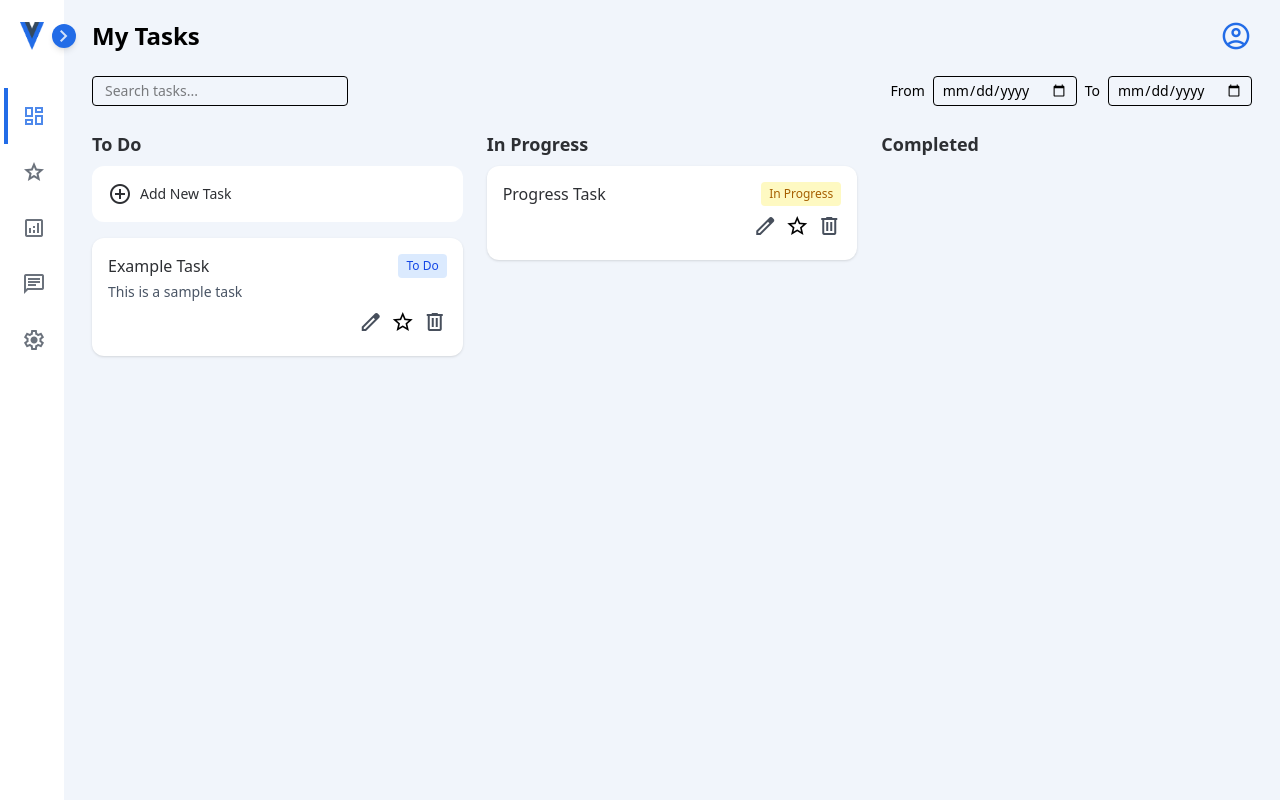
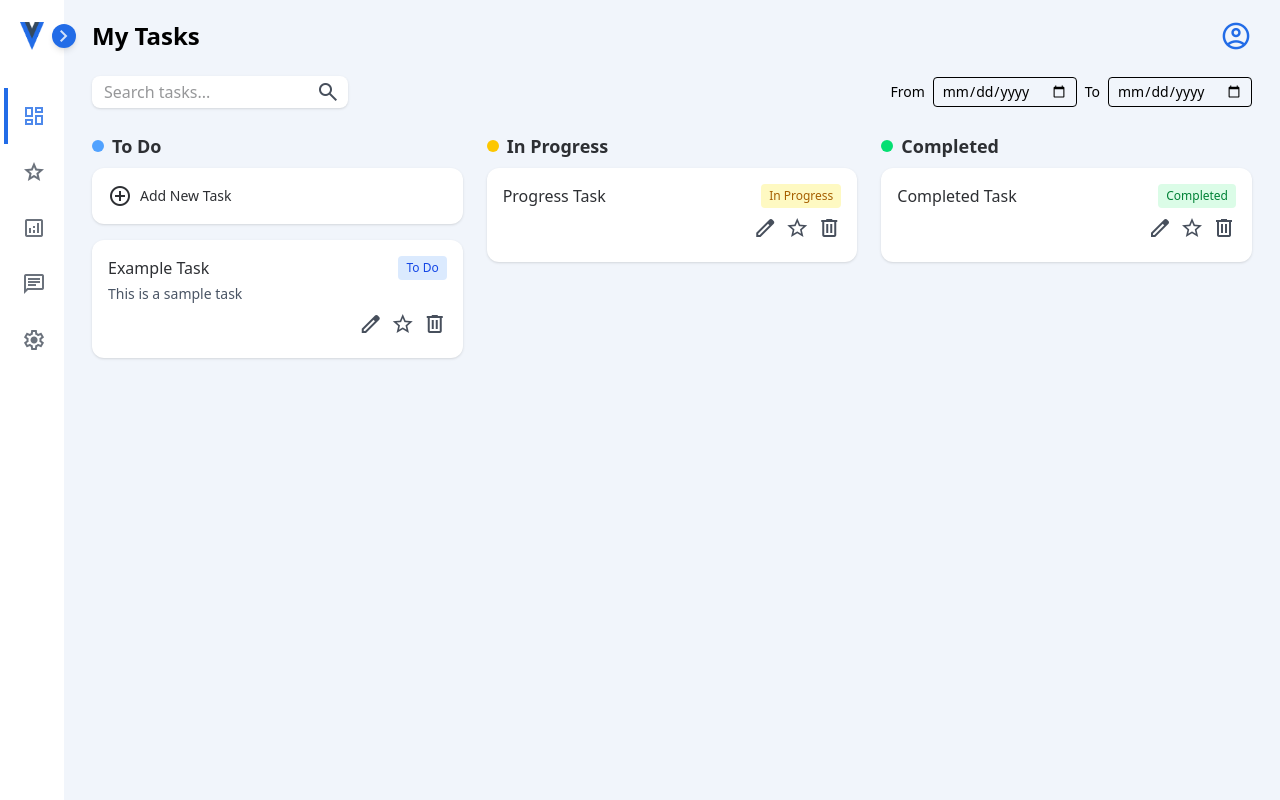
Before and after one commit to Manisstha/Final-project, a Vue app: page /dashboard in a window 1280 px wide. Built offline with nearby package versions, Linux system fonts and the light colour scheme.

Commit message:
Task update

```diff
--- a/src/components/OverviewBoard.vue
+++ b/src/components/OverviewBoard.vue
@@ -42,7 +42,9 @@ const logout = () => {
           @click.stop="toggleMenu"
           class="flex items-center justify-center text-[32px] text-[#226ce7] hover:text-[#1b4ec7] transition-colors duration-200 cursor-pointer"
         >
-          <span class="material-symbols-outlined" style="font-size: 32px;">account_circle</span>
+          <span class="material-symbols-outlined" style="font-size: 32px"
+            >account_circle</span
+          >
         </button>
 
         <div
@@ -62,13 +64,18 @@ const logout = () => {
 
     <div class="flex justify-between items-center flex-wrap gap-4">
       <!-- Search input -->
-      <div class="flex items-center gap-2">
+      <div class="relative w-64">
         <input
           type="text"
           v-model="searchQuery"
           placeholder="Search tasks..."
-          class="border rounded px-3 py-1 text-sm w-64"
+          class="bg-white rounded-lg shadow-sm pl-3 pr-10 py-1 text-base w-full text-[#2d2f33] focus:outline-none"
         />
+        <button
+          class="absolute inset-y-0 right-2 flex items-center justify-center text-[#474f5c] hover:text-[#226ce7] cursor-pointer"
+        >
+          <span class="material-symbols-outlined">search</span>
+        </button>
       </div>
 
       <!-- Date inputs -->
--- a/src/components/TaskCard.vue
+++ b/src/components/TaskCard.vue
@@ -50,7 +50,7 @@ const handleDelete = () => {
       </button>
       <button @click="handleFavorite">
         <span
-          class="material-icons cursor-pointer"
+          class="material-icons cursor-pointer text-[#474f5c]"
           :class="{ 'text-yellow-300': task.favorite }"
         >
           {{ task.favorite ? "star" : "star_border" }}
--- a/src/components/Tasks.vue
+++ b/src/components/Tasks.vue
@@ -23,6 +23,13 @@ const tasks = ref([
     description: "",
     status: "In Progress",
     createdAt: "2025-05-05",
+  },
+  {
+    id: 3,
+    title: "Completed Task",
+    description: "",
+    status: "Completed",
+    createdAt: "2025-05-06",
   },
 ]);
 
@@ -105,14 +112,19 @@ const deleteTask = (id) => {
   <div class="grid grid-cols-1 md:grid-cols-3 gap-6 mt-6">
     <!-- Column -->
     <div>
-      <h2 class="text-lg font-semibold mb-2 text-[#2d2f33]">To Do</h2>
+      <h2
+        class="text-lg font-semibold mb-2 text-[#2d2f33] flex items-center gap-2"
+      >
+        <span class="w-3 h-3 rounded-full bg-blue-400 inline-block"></span>
+        To Do
+      </h2>
 
       <!-- Add Task Card -->
-      <div class="bg-white border-none rounded-xl p-4 mb-4">
+      <div class="bg-white border-none shadow-sm rounded-xl p-4 mb-4">
         <button
           v-if="!showNewForm"
           @click="showNewForm = true"
-          class="flex items-center justify-center gap-2 text-[#2d2f33] font-medium not-[]:hover:underline cursor-pointer text-sm"
+          class="flex items-center justify-center gap-2 text-[#2d2f33] font-medium cursor-pointer text-sm"
         >
           <span class="material-symbols-outlined">add_circle</span>
           Add New Task
@@ -136,7 +148,10 @@ const deleteTask = (id) => {
             >
               Add
             </button>
-            <button @click="showNewForm = false" class="text-sm text-[#2d2f33] cursor-pointer">
+            <button
+              @click="showNewForm = false"
+              class="text-sm text-[#2d2f33] cursor-pointer"
+            >
               Cancel
             </button>
           </div>
@@ -164,7 +179,10 @@ const deleteTask = (id) => {
             >
               Save
             </button>
-            <button @click="cancelEdit" class="text-sm text-[#2d2f33] cursor-pointer">
+            <button
+              @click="cancelEdit"
+              class="text-sm text-[#2d2f33] cursor-pointer"
+            >
               Cancel
             </button>
           </div>
@@ -181,24 +199,94 @@ const deleteTask = (id) => {
 
     <!-- In Progress -->
     <div>
-      <h2 class="text-lg font-semibold mb-2 text-[#2d2f33]">In Progress</h2>
+      <h2
+        class="text-lg font-semibold mb-2 text-[#2d2f33] flex items-center gap-2"
+      >
+        <span class="w-3 h-3 rounded-full bg-yellow-400 inline-block"></span>
+        In Progress
+      </h2>
+      <div v-for="task in filteredTasks('In Progress')" :key="task.id">
+        <div
+          v-if="editingTaskId === task.id"
+          class="bg-white p-4 mb-4 rounded-xl"
+        >
+          <input
+            v-model="editedTitle"
+            class="w-full border rounded px-2 py-1 mb-2 text-sm"
+          />
+          <textarea
+            v-model="editedDescription"
+            class="w-full border rounded px-2 py-1 mb-2 text-sm"
+          />
+          <div class="flex gap-2">
+            <button
+              @click="saveEdit"
+              class="bg-[#226ce7] text-white px-3 py-1 text-sm rounded cursor-pointer"
+            >
+              Save
+            </button>
+            <button
+              @click="cancelEdit"
+              class="text-sm text-[#2d2f33] cursor-pointer"
+            >
+              Cancel
+            </button>
+          </div>
+        </div>
         <TaskCard
-        v-for="task in filteredTasks('In Progress')"
-        :key="task.id"
+          v-else
           :task="task"
+          @edit="editTask"
+          @favorite="favoriteTask"
           @delete="deleteTask"
         />
+      </div>
     </div>
 
     <!-- Completed -->
     <div>
-      <h2 class="text-lg font-semibold mb-2 text-[#2d2f33]">Completed</h2>
+      <h2
+        class="text-lg font-semibold mb-2 text-[#2d2f33] flex items-center gap-2"
+      >
+        <span class="w-3 h-3 rounded-full bg-green-400 inline-block"></span>
+        Completed
+      </h2>
+      <div v-for="task in filteredTasks('Completed')" :key="task.id">
+        <div
+          v-if="editingTaskId === task.id"
+          class="bg-white p-4 mb-4 rounded-xl"
+        >
+          <input
+            v-model="editedTitle"
+            class="w-full border rounded px-2 py-1 mb-2 text-sm"
+          />
+          <textarea
+            v-model="editedDescription"
+            class="w-full border rounded px-2 py-1 mb-2 text-sm"
+          />
+          <div class="flex gap-2">
+            <button
+              @click="saveEdit"
+              class="bg-[#226ce7] text-white px-3 py-1 text-sm rounded cursor-pointer"
+            >
+              Save
+            </button>
+            <button
+              @click="cancelEdit"
+              class="text-sm text-[#2d2f33] cursor-pointer"
+            >
+              Cancel
+            </button>
+          </div>
+        </div>
         <TaskCard
-        v-for="task in filteredTasks('Completed')"
-        :key="task.id"
+          v-else
           :task="task"
+          @edit="editTask"
+          @favorite="favoriteTask"
           @delete="deleteTask"
         />
       </div>
     </div>
+  </div>
 </template>
```
Lines whose indentation alone changed are shown as unchanged.
